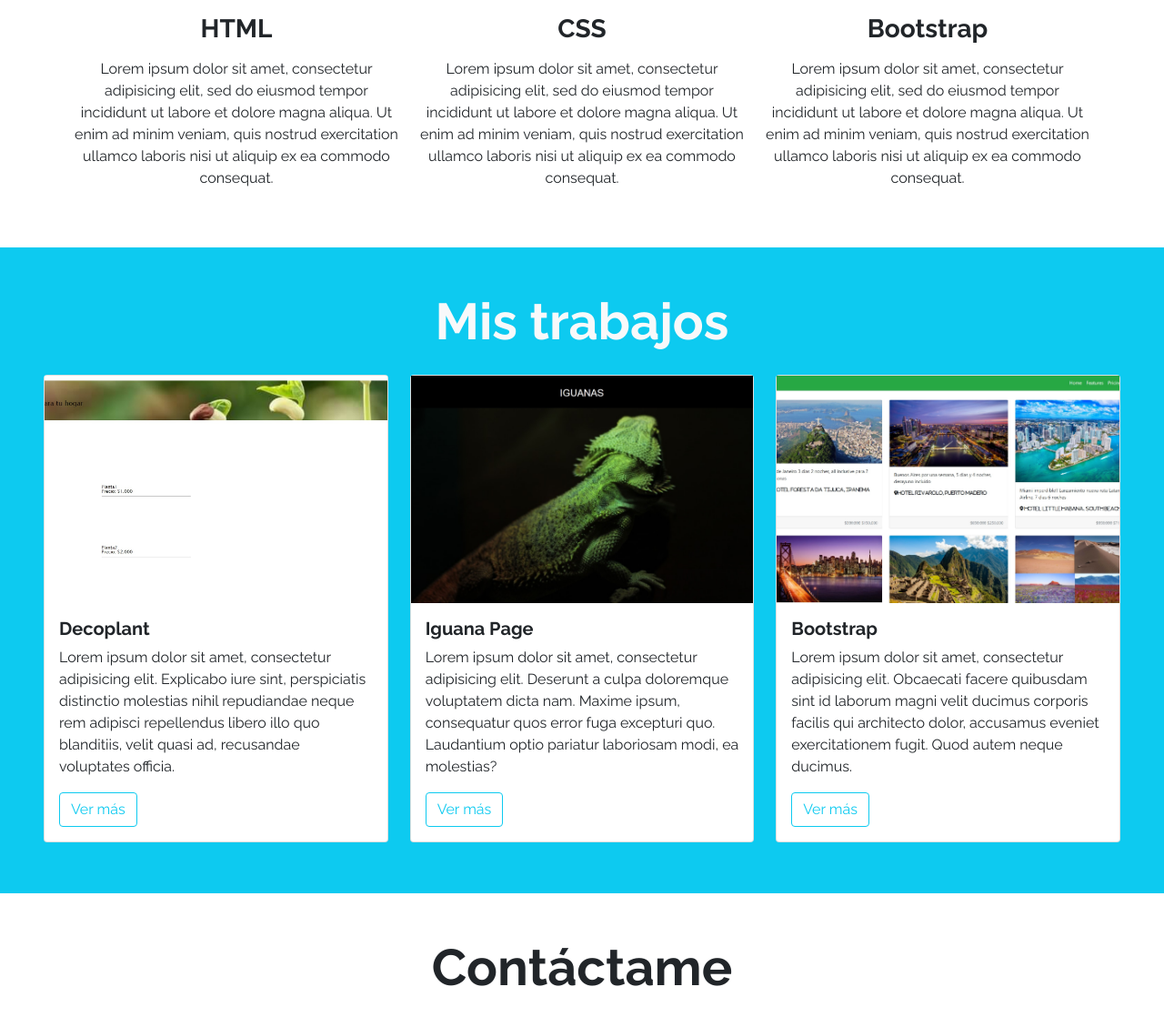
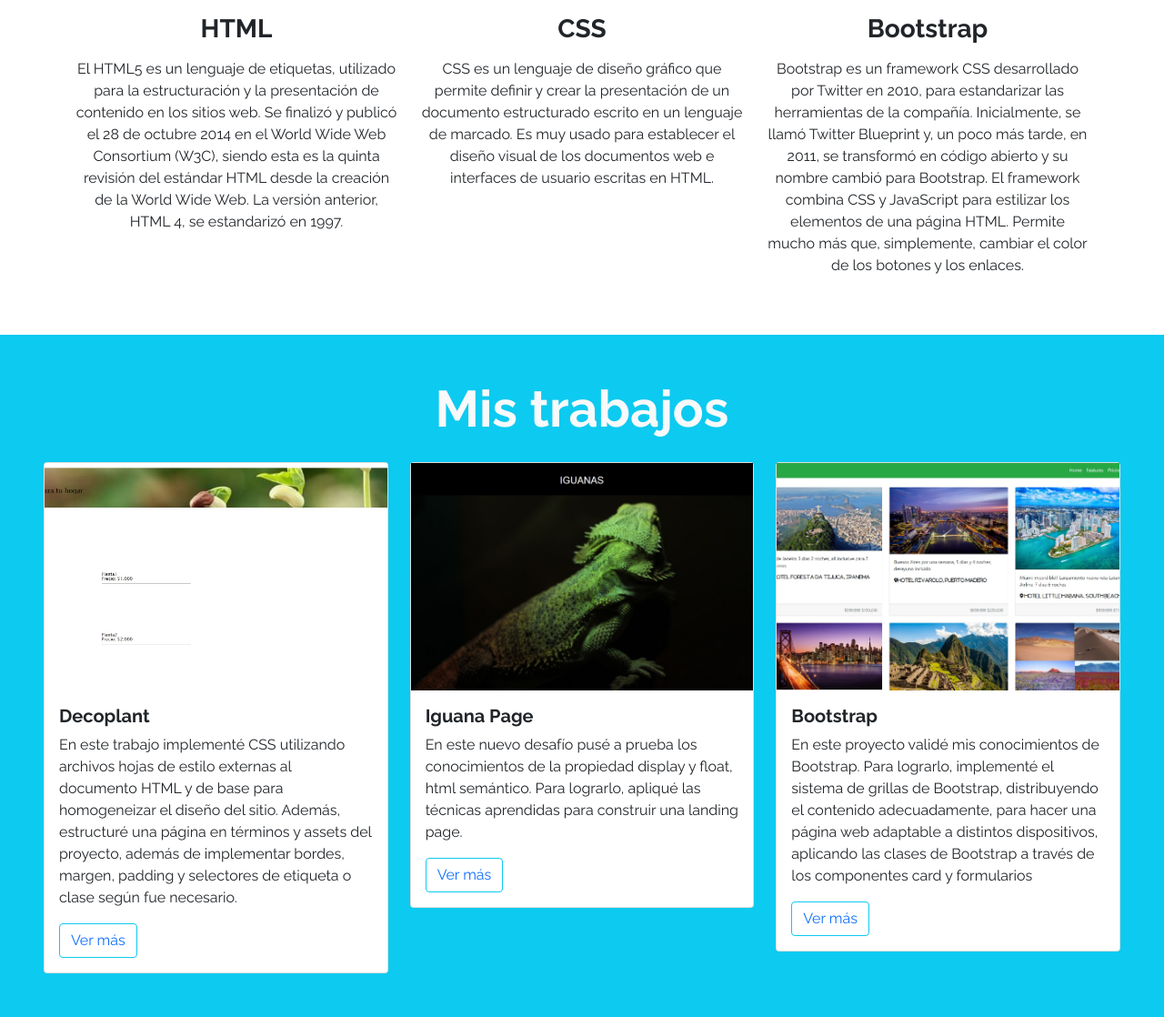
Before and after one commit to clauherediaz/project_one, a plain HTML site: page index.html in a window 1280 px wide. Shown: the part 1152-2270 px from the top of the page at 91% size. Drawn offline with nearby package versions, Linux system fonts and the light colour scheme.

Commit message:
commit again

```diff
--- a/index.html
+++ b/index.html
@@ -1,6 +1,5 @@
 <!DOCTYPE html>
 <html lang="en">
-
 <head>
     <meta charset="UTF-8">
     <meta http-equiv="X-UA-Compatible" content="IE=edge">
@@ -36,9 +35,7 @@
                     <li class="nav-item">
                         <a class="nav-link" href="#">Contacto</a>
                     </li>
-
                 </ul>
-
             </div>
         </div>
     </nav>
@@ -60,56 +57,42 @@
         </div>
     </header>
 
-
     <section id="Acerca-de-mi" class="container text-center my-5">
 
-
         <h2 class="display-3 fw-bold my-4">Acerca de mi</h2>
-
         <p class="my-4">
             Estudiante de la G35 Full-Stack Developer en Desafio LATAM, Kinesiólogo de profesión, Master of Business Administration (MBA) con Diplomados en distintas áreas clínicas como administrativas orientadas a logros y solución de problemas. Me gustan los deportes, juego Basket 🏀, juego PS4 y WildRift🎮, soy paracaidista desde hace 2 años con licencia USPA 🪂, dentro de mis experiencias internacionales viví una Working Holiday en Canadá y realicé un Internship en California, USA, lo cual me ha permitido tener un manejo del idioma ingles high-intermediate. Es importante destacar que cuento con buenas habilidades blandas, lo cual favorece un buen ambiente laboral.
         </p>
-
 
         <div class="row">
             <div class="col-12 col-md-4">
                 <i class="fa-brands fa-html5 fs-1"></i>
                 <h3 class="my-3 fw-bold">HTML</h3>
                 <p class="my-3">
-                    Lorem ipsum dolor sit amet, consectetur adipisicing elit, sed do
-                    eiusmod tempor incididunt ut labore et dolore magna aliqua. Ut enim
-                    ad minim veniam, quis nostrud exercitation ullamco laboris nisi ut
-                    aliquip ex ea commodo consequat.
+                    El HTML5 es un lenguaje de etiquetas, utilizado para la estructuración y la presentación de contenido en los sitios web. Se finalizó y publicó el 28 de octubre 2014 en el World Wide Web Consortium (W3C), siendo esta es la quinta revisión del estándar HTML desde la creación de la World Wide Web. La versión anterior, HTML 4, se estandarizó en 1997.
                 </p>
             </div>
             <div class="col-12 col-md-4">
                 <i class="fa-brands fa-css3-alt fs-1"></i>
                 <h3 class="my-3 fw-bold">CSS</h3>
                 <p class="my-3">
-                    Lorem ipsum dolor sit amet, consectetur adipisicing elit, sed do
-                    eiusmod tempor incididunt ut labore et dolore magna aliqua. Ut enim
-                    ad minim veniam, quis nostrud exercitation ullamco laboris nisi ut
-                    aliquip ex ea commodo consequat.
+                    CSS es un lenguaje de diseño gráfico que permite definir y crear la presentación de un documento estructurado escrito en un lenguaje de marcado. Es muy usado para establecer el diseño visual de los documentos web e interfaces de usuario escritas en HTML.
                 </p>
             </div>
             <div class="col-12 col-md-4">
                 <i class="fa-brands fa-bootstrap fs-1"></i>
                 <h3 class="my-3 fw-bold">Bootstrap</h3>
                 <p class="my-3">
-                    Lorem ipsum dolor sit amet, consectetur adipisicing elit, sed do
-                    eiusmod tempor incididunt ut labore et dolore magna aliqua. Ut enim
-                    ad minim veniam, quis nostrud exercitation ullamco laboris nisi ut
-                    aliquip ex ea commodo consequat.
+                    Bootstrap es un framework CSS desarrollado por Twitter en 2010, para estandarizar las herramientas de la compañía. Inicialmente, se llamó Twitter Blueprint y, un poco más tarde, en 2011, se transformó en código abierto y su nombre cambió para Bootstrap.
+                    El framework combina CSS y JavaScript para estilizar los elementos de una página HTML. Permite mucho más que, simplemente, cambiar el color de los botones y los enlaces.
                 </p>
             </div>
         </div>
     </section>
 
-
     <section id="Mis-trabajos" class="my-5 p-5 bg-info">
 
         <h2 class="display-4 fw-bold text-center text-light mb-3">Mis trabajos</h2>
-
         <div class="row">
             <div class="col-12 col-sm-4 py-2">
                 <div class="card">
@@ -117,13 +100,10 @@
                     <div class="card-body">
                         <h5 class="card-title fw-bold">Decoplant</h5>
                         <p class="card-text">
-                            Lorem ipsum dolor sit amet, consectetur adipisicing elit.
-                            Explicabo iure sint, perspiciatis distinctio molestias nihil
-                            repudiandae neque rem adipisci repellendus libero illo quo
-                            blanditiis, velit quasi ad, recusandae voluptates officia.
+                            En este trabajo implementé CSS utilizando archivos hojas de estilo externas al documento HTML y de base para homogeneizar el diseño del sitio. Además, estructuré una página en términos y assets del proyecto, además de implementar bordes, margen, padding y selectores de etiqueta o clase según fue necesario.
                         </p>
                         <button type="button" class="btn btn-outline-info">
-                            Ver más
+                            <a href="https://github.com/ivan-tapiam/Landing_page1" class="text-decoration-none">Ver más</a>
                         </button>
                     </div>
                 </div>
@@ -134,13 +114,10 @@
                     <div class="card-body">
                         <h5 class="card-title fw-bold">Iguana Page</h5>
                         <p class="card-text">
-                            Lorem ipsum dolor sit amet, consectetur adipisicing elit.
-                            Deserunt a culpa doloremque voluptatem dicta nam. Maxime ipsum,
-                            consequatur quos error fuga excepturi quo. Laudantium optio
-                            pariatur laboriosam modi, ea molestias?
+                            En este nuevo desafío pusé a prueba los conocimientos de la propiedad display y float, html semántico. Para lograrlo, apliqué las técnicas aprendidas para construir una landing page.
                         </p>
                         <button type="button" class="btn btn-outline-info">
-                            Ver más
+                            <a href="https://github.com/ivan-tapiam/iguana_Page/tree/main/Desafio3_IguanaPage" class="text-decoration-none">Ver más</a>
                         </button>
                     </div>
                 </div>
@@ -151,27 +128,20 @@
                     <div class="card-body">
                         <h5 class="card-title fw-bold">Bootstrap</h5>
                         <p class="card-text">
-                            Lorem ipsum dolor sit amet, consectetur adipisicing elit.
-                            Obcaecati facere quibusdam sint id laborum magni velit ducimus
-                            corporis facilis qui architecto dolor, accusamus eveniet
-                            exercitationem fugit. Quod autem neque ducimus.
+                            En este proyecto validé mis conocimientos de Bootstrap. Para lograrlo, implementé el sistema de grillas de Bootstrap, distribuyendo el contenido adecuadamente, para hacer una página web adaptable a distintos dispositivos, aplicando las clases de Bootstrap a través de los componentes card y formularios
                         </p>
                         <button type="button" class="btn btn-outline-info">
-                            Ver más
+                            <a href="https://github.com/ivan-tapiam/Cuppon/tree/main/Desafio4_Cuppon" class="text-decoration-none">Ver más</a>
                         </button>
                     </div>
                 </div>
             </div>
         </div>
-
     </section>
 
 
-
     <section id="Contacto" class="container my-5">
-
         <h2 class="display-4 fw-bold text-center my-4">Contáctame</h2>
-
         <p class="text-center my-4 d-none d-md-block">Lorem ipsum dolor, sit amet consectetur adipisicing elit.
             Doloribus
             sapiente, autem delectus totam expedita
@@ -179,8 +149,6 @@
             tempora quaerat?</p>
 
         <form>
-
-
             <div class="form-group mb-4">
                 <label class="mb-2">Nombre</label>
                 <input class="form-control" placeholder="Nombre">
@@ -191,7 +159,6 @@
                 <input class="form-control" placeholder="Correo electrónico" />
             </div>
 
-
             <div class="form-group">
                 <label class="mb-2">Mensaje</label>
                 <textarea class="form-control" placeholder="Escribe aquí tu mensaje"></textarea>
@@ -200,23 +167,15 @@
             <div class="my-3 text-end">
                 <button class="btn btn-info text-light">Enviar</button>
             </div>
-
-
-
         </form>
-
     </section>
-
-
 
     <footer class="bg-dark text-center text-light p-4">
         <p class="mb-0"> <a href="https://github.com/ivan-tapiam" class="text-decoration-none text-reset">Iván Tapia 2022. Todos los derechos reservados | Haz click <span>aqui</span> </a></p>
     </footer>
 
-
     <script src="https://cdn.jsdelivr.net/npm/bootstrap@5.1.3/dist/js/bootstrap.bundle.min.js"
         integrity="sha384-ka7Sk0Gln4gmtz2MlQnikT1wXgYsOg+OMhuP+IlRH9sENBO0LRn5q+8nbTov4+1p"
         crossorigin="anonymous"></script>
 </body>
-
 </html>
```
Also changed, not shown: assets/img/CV1.jpg (deleted), assets/img/card-1.jpg (deleted), assets/img/card-2.jpg (deleted), assets/img/card-3.jpg (deleted), assets/img/it_logo.png (deleted).
